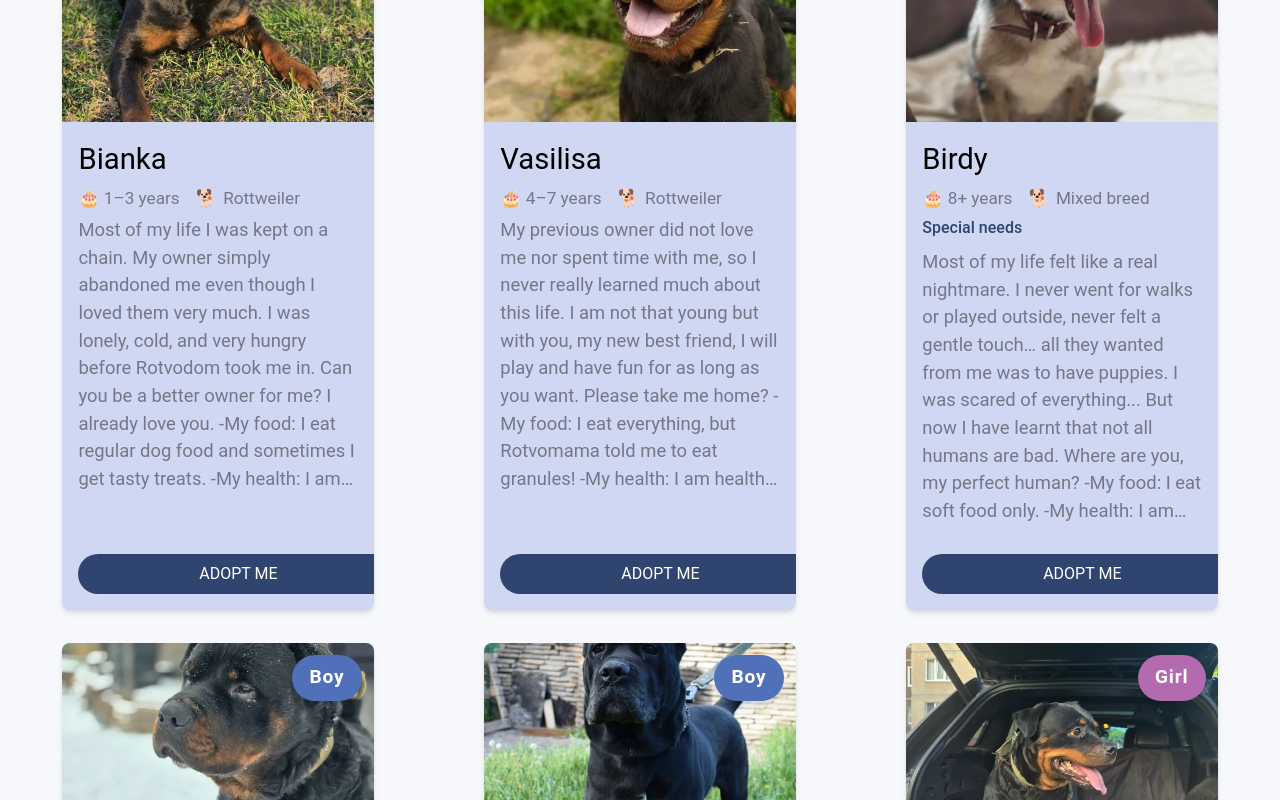
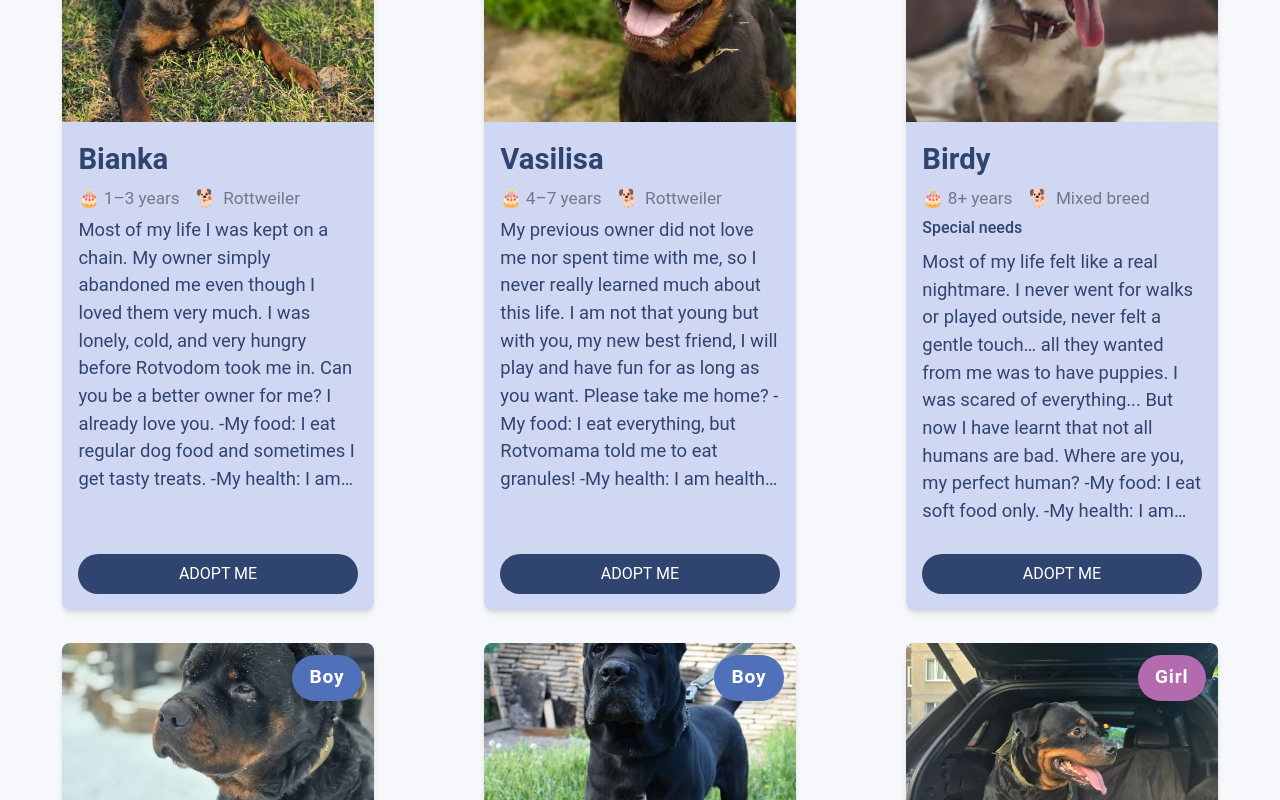
Before and after one commit to bavayra/dog-shelter, a React (Vite) app: page / in a window 1280 px wide. Shown: the part 1600-2400 px from the top of the page. Built offline with nearby package versions, Linux system fonts and the light colour scheme; a web font is replaced by a local one.

Commit message:
style/refactor: changed color for the dog's name and description text. Set font to semibold for the name. Corrected adopt me btn w and centered it

```diff
--- a/src/features/DogCard.tsx
+++ b/src/features/DogCard.tsx
@@ -58,7 +58,9 @@ const DogCard = memo((dog: Dog) => {
           )}
         </div>
         <div className="flex min-h-0 flex-1 flex-col p-4">
-          <h3 className="text-fluid-card-title 4xl:pl-3 mb-1">{name}</h3>
+          <h3 className="text-fluid-card-title 4xl:pl-3 text-primary-700 mb-1 font-semibold">
+            {name}
+          </h3>
           <div className="dog-card-info flex flex-wrap items-center gap-4 text-neutral-700">
             <span className="flex items-center gap-1.5 lg:gap-1">
               <span role="img" aria-label="birthday cake">
@@ -79,7 +81,7 @@ const DogCard = memo((dog: Dog) => {
             </div>
           )}
           <div className="dog-card-desc-spacing shrink overflow-hidden">
-            <div className="dog-card-desc-text text-left text-neutral-700">
+            <div className="dog-card-desc-text text-primary-700 text-left">
               {description.join(' ')}
             </div>
           </div>
--- a/src/index.css
+++ b/src/index.css
@@ -302,10 +302,9 @@ html {
       padding-bottom: clamp(0rem, -1.19vw + 1.714rem, 0.5rem);
     }
     .dog-card-button {
-      width: clamp(20rem, -20.45vw + 139.09%, 100%);
-      padding-inline: clamp(1rem, 5.11vw + -8.182rem, 5rem);
-      margin-inline: clamp(0rem, 1.03vw + -1.977rem, auto);
-      margin-bottom: clamp(0rem, 1.03vw + -1.977rem, 1rem);
+      width: 100%;
+      max-width: 100%;
+      margin-inline: 0;
       font-size: clamp(1rem, 0.12vw + 0.773rem, 1.2rem);
     }
     .text-fluid-about-heading {
```
